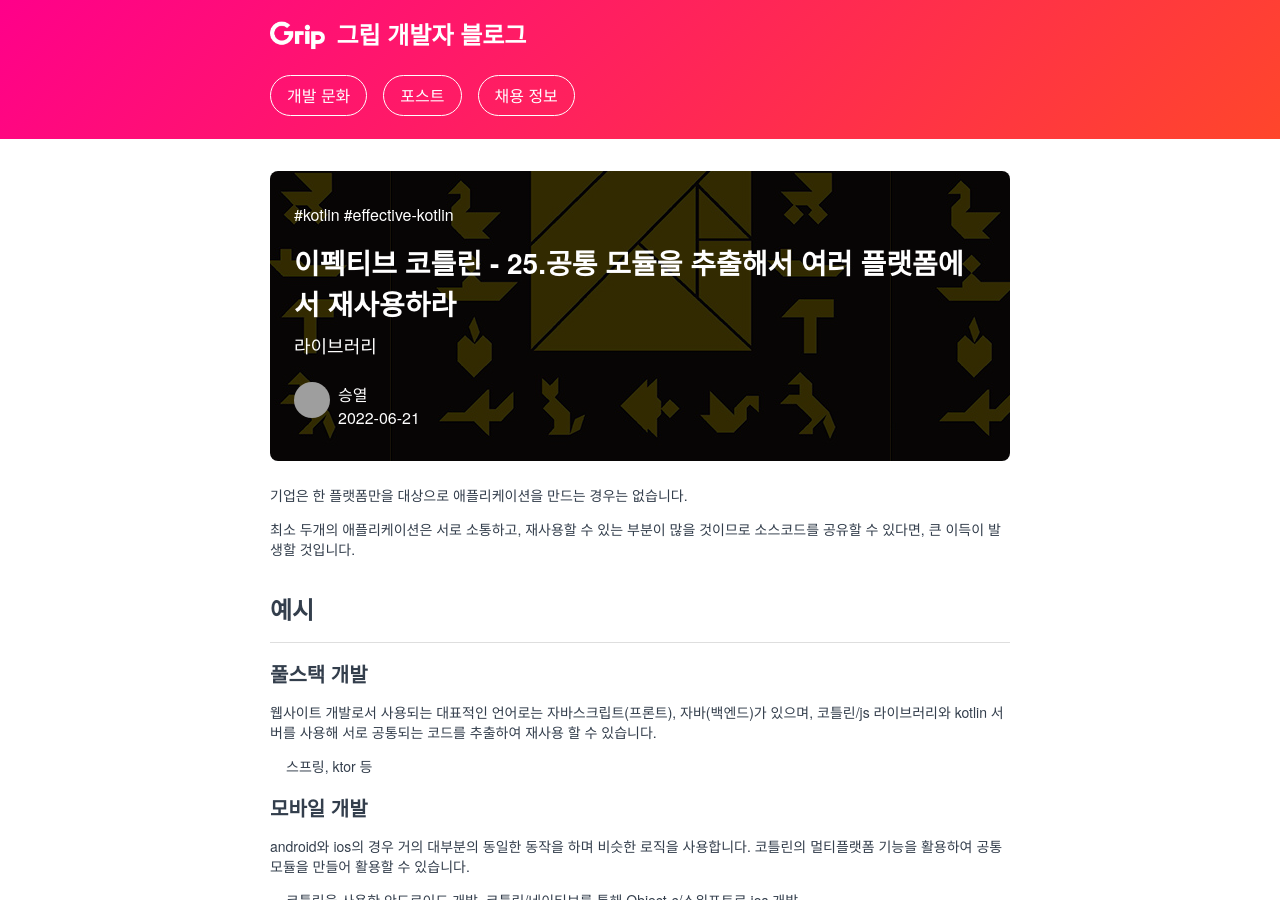
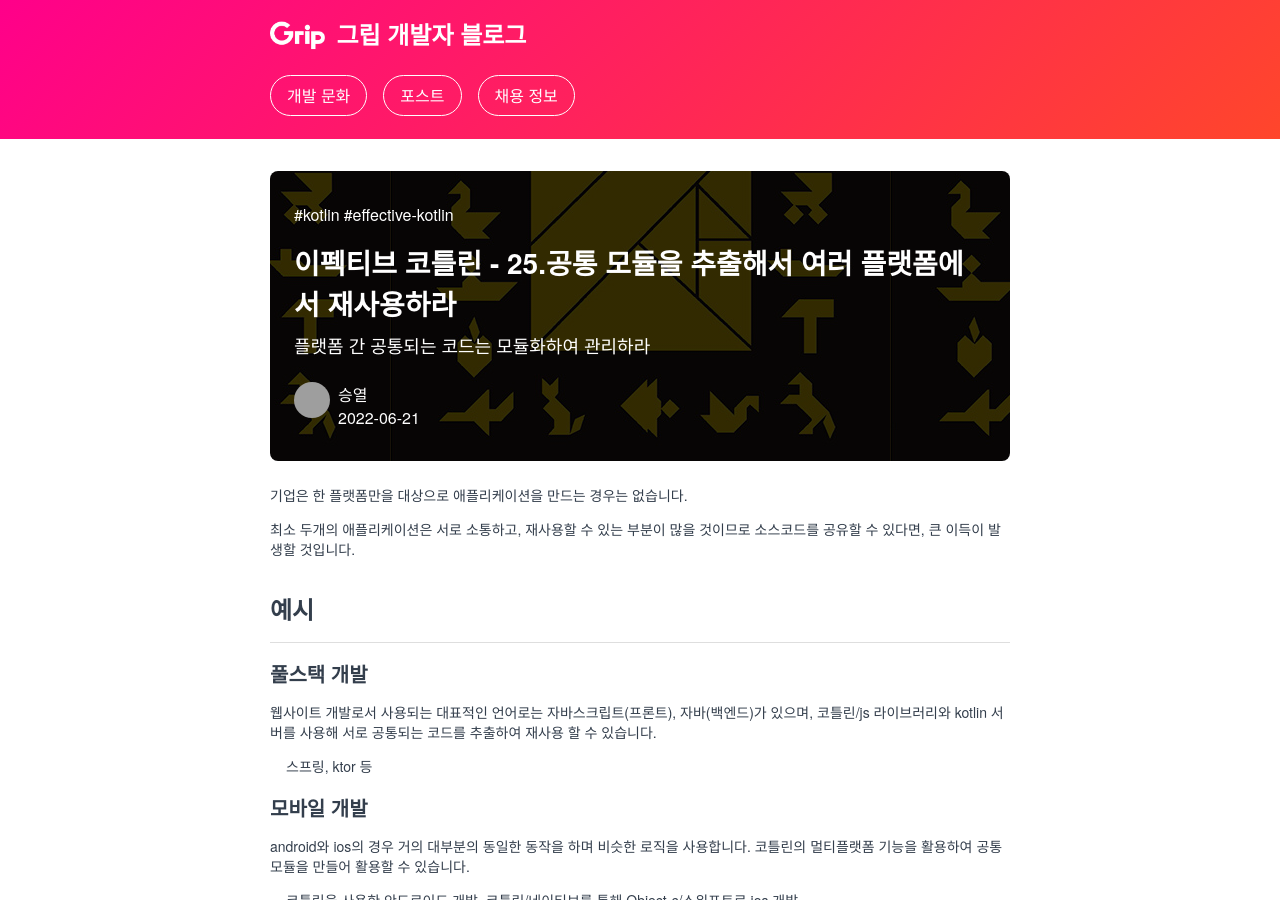
Before and after one commit to gripcorp/devblog, a Jekyll site: the page built from _posts/2022-06-21-25-Reuse-between-different-platforms-by-extracting-common-modules.md, in a window 1280 px wide and 900 px high. Built offline with Jekyll 4.4.1, drawn with Linux system fonts in a browser that asks for light colours; grey boxes are pictures that could not be loaded.

Commit message:
Update 2022-06-21-25-Reuse-between-different-platforms-by-extracting-common-modules.md

```diff
--- a/_posts/2022-06-21-25-Reuse-between-different-platforms-by-extracting-common-modules.md
+++ b/_posts/2022-06-21-25-Reuse-between-different-platforms-by-extracting-common-modules.md
@@ -2,7 +2,7 @@
 author_name: 승열
 github_nickname: seung-yeol
 title: 이펙티브 코틀린 - 25.공통 모듈을 추출해서 여러 플랫폼에서 재사용하라
-excerpt: 라이브러리
+excerpt: 플랫폼 간 공통되는 코드는 모듈화하여 관리하라
 categories: [posts, kotlin, effective-kotlin]
 tags: [kotlin, effective-kotlin]
 header_image: effective-kotlin-header.jpeg
```
